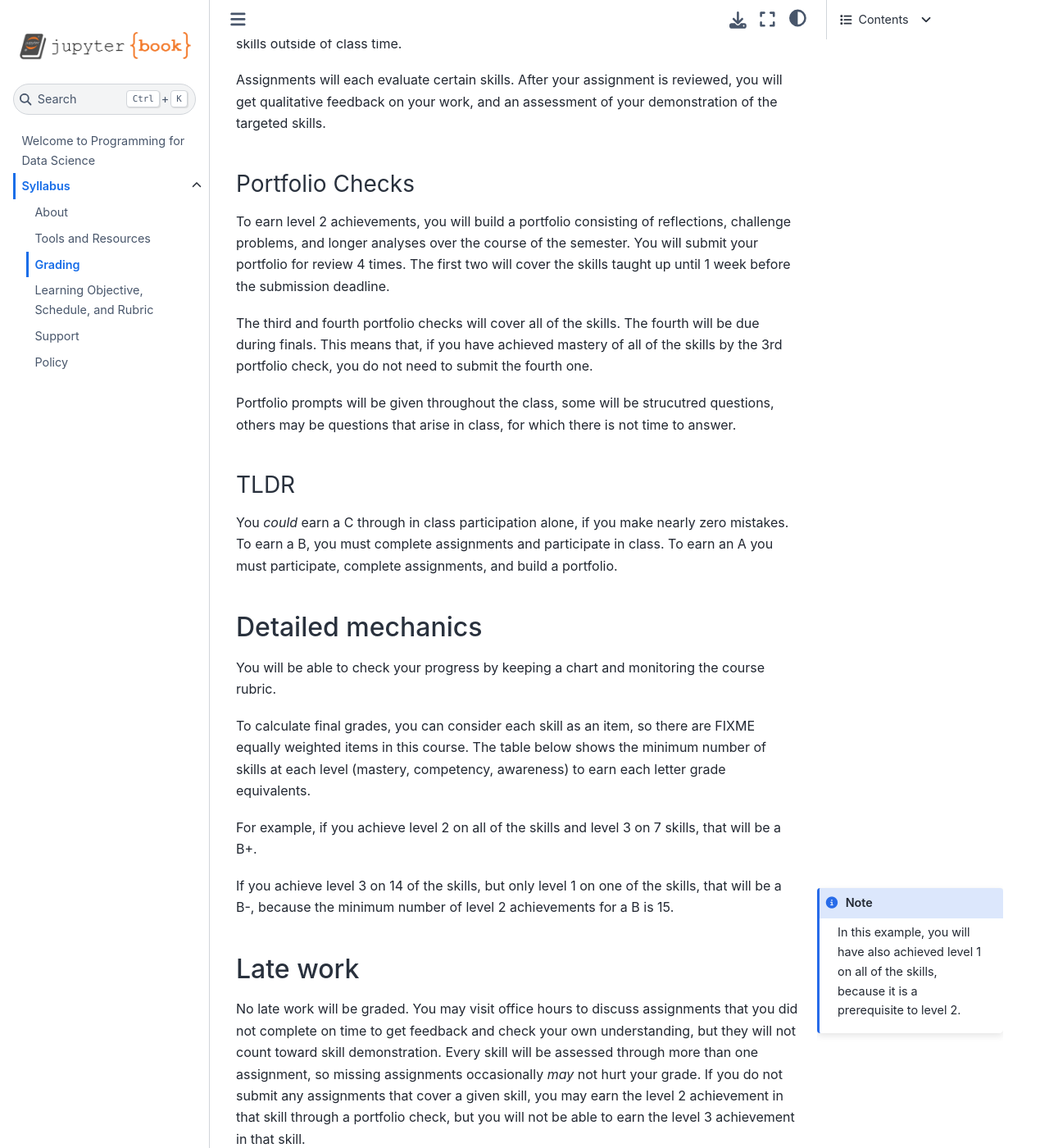
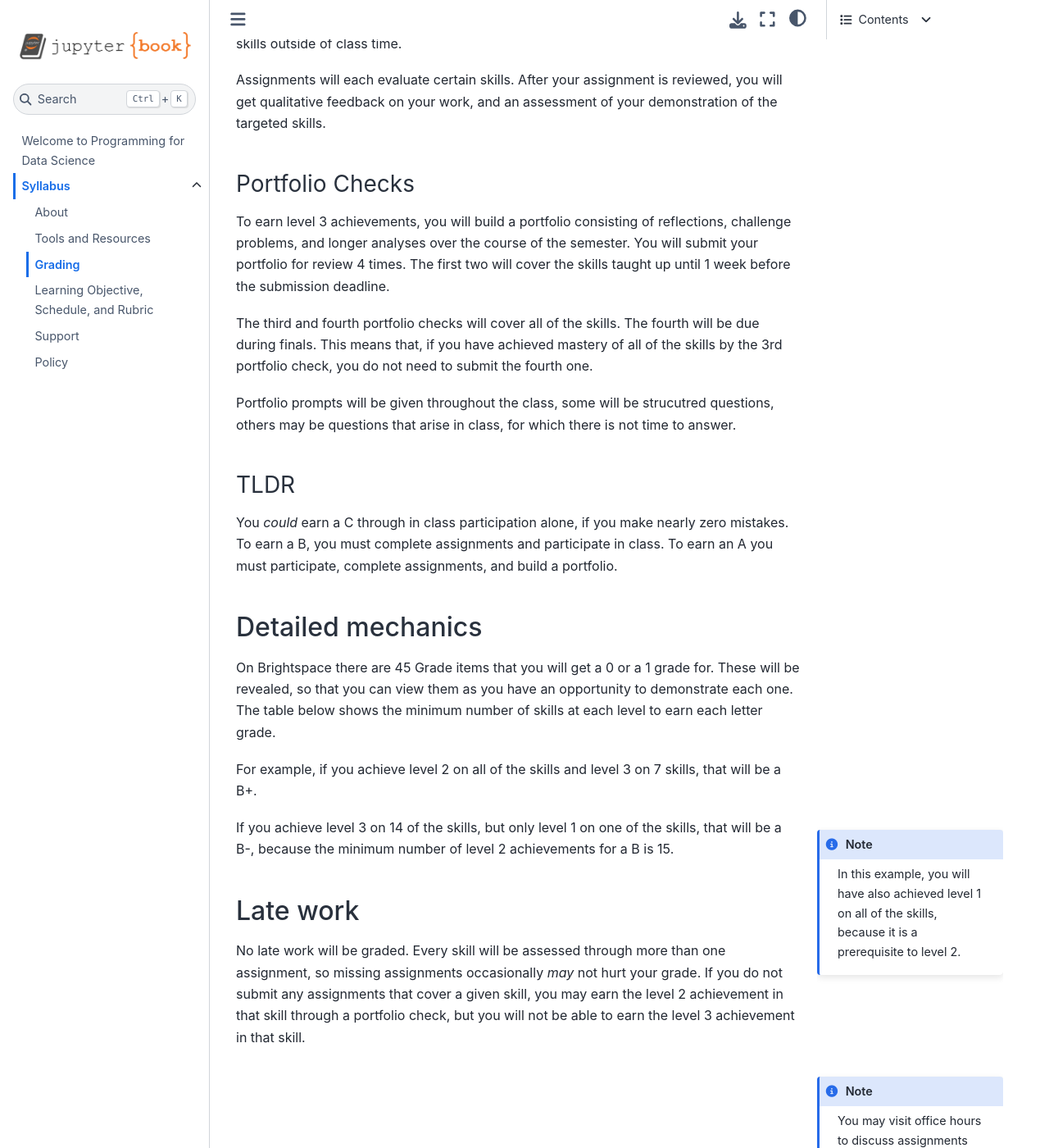
Before and after one commit to rhodyprog4ds/BrownFall20, a Jupyter Book: the page built from syllabus/course_policies.md, in a window 1280 px wide and 1400 px high, scrolled down 1703 px. Shown: the whole window at 82% size. Built offline with Jupyter Book 1.0.4 settings and Sphinx 7.4.7 and the Sphinx Book theme 1.1.4, drawn with Linux system fonts in a browser that asks for light colours; some of the changed text lies outside the part shown.

Commit message:
typos and clarity fixes from KK

`````diff
--- a/syllabus/course_policies.md
+++ b/syllabus/course_policies.md
@@ -13,7 +13,7 @@
 
 ## Grading
 
-This course will be graded on a basis of progression of mastery of a set of *skills*. This is in contrast to more common grading on a basis of points earned through assignments. This section of the syllabus describes the priniciples and mechanics of the grading for the course.
+This course will be graded on a basis of a set of *skills* (described in detail the next section of the syllabus). This is in contrast to more common grading on a basis of points earned through assignments. This section of the syllabus describes the principles and mechanics of the grading for the course.
 
 +++
 
@@ -28,7 +28,7 @@
 
 This course is designed to encourage you to work steadily at learning the material and demonstrating your new knowledge. There are no single points of failure, where you lose points that cannot be recovered. Also, you cannot cram anything one time and then forget it. The material will build and you have to demonstrate that you retained things
 
-Grading this way also is more ammenable to the fact that there are correct and incorrect ways to do things, but there is not always a single correct answer to a realistic data science problem. Your work will be assessed on the degree to which it demonstrates your learning and you will also receive feedback on how to improve.
+Grading this way also is more ammenable to the fact that there are correct and incorrect ways to do things, but there is not always a single correct answer to a realistic data science problem. Your work will be assessed on whether or not it demonstrates your learning of the targeted skills. You will also receive feedback on how to improve.
 
 +++
 
@@ -63,7 +63,7 @@
 
 #### Portfolio Checks
 
-To earn level 2 achievements, you will build a portfolio consisting of reflections, challenge problems, and longer analyses over the course of the semester.
+To earn level 3 achievements, you will build a portfolio consisting of reflections, challenge problems, and longer analyses over the course of the semester.
 You will submit your portfolio for review 4 times.
 The first two will cover the skills taught up until 1 week before the submission deadline.
 <!-- The first portfolio check will cover skills FIXME.
@@ -81,9 +81,8 @@
 
 ### Detailed mechanics
 
-You will be able to check your progress by keeping a chart and monitoring the course rubric.
-
-To calculate final grades, you can consider each skill as an item, so there are FIXME equally weighted items in this course. The table below shows the minimum number of skills at each level (mastery, competency, awareness) to earn each letter grade equivalents.
+On Brightspace there are 45 Grade items that you will get a 0 or a 1 grade for. These will be revealed, so that you can view them as you have an opportunity to demonstrate each one.
+The table below shows the minimum number of skills at each level to earn each letter grade.
 
 ```{code-cell} ipython3
 :tags: [remove-input]
@@ -122,4 +121,11 @@
 
 ### Late work
 
-No late work will be graded. You may visit office hours to discuss assignments that you did not complete on time to get feedback and check your own understanding, but they will not count toward skill demonstration. Every skill will be assessed through more than one assignment, so missing assignments occasionally *may* not hurt your grade. If you do not submit any assignments that cover a given skill, you may earn the level 2 achievement in that skill through a portfolio check, but you will not be able to earn the level 3 achievement in that skill.
+No late work will be graded.
+Every skill will be assessed through more than one assignment, so missing assignments occasionally *may* not hurt your grade. If you do not submit any assignments that cover a given skill, you may earn the level 2 achievement in that skill through a portfolio check, but you will not be able to earn the level 3 achievement in that skill.
+
+````{margin}
+```{note}
+You may visit office hours to discuss assignments that you did not complete on time to get feedback and check your own understanding, but they will not count toward skill demonstration.
+```
+````
`````
Also changed, not shown: syllabus/about-course.md (+1 -1 lines), syllabus/course_map.md (+4 -1 lines).
